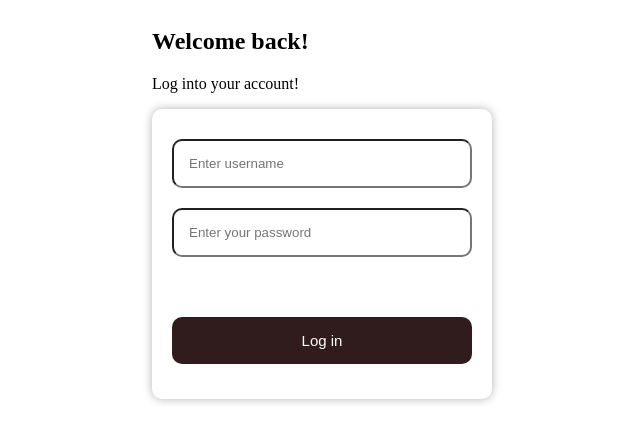
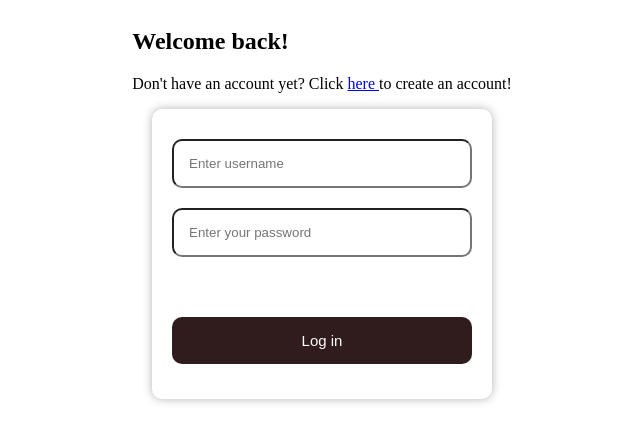
Before and after one commit to maariaamm/CarSales-frontend, a website built with Vite: page login.html in a window 1280 px wide. Shown: the whole page, without its empty margins (318-958 px from the left). Built offline with nearby package versions, Linux system fonts and the light colour scheme.

Commit message:
feat:fix register form

```diff
--- a/login.html
+++ b/login.html
@@ -10,7 +10,7 @@
 <body>
     <main>
     <h2> Welcome back!</h2>
-    <p>Log into your account!</p>
+    <p>Don't have an account yet? Click <a class="register-login" href="/register.html">here </a>to create an account!</p>
     <form id="log-in-form" >
         <input type="text" name="username" placeholder="Enter username">
         <input type="password" name="password" placeholder="Enter your password">
```
